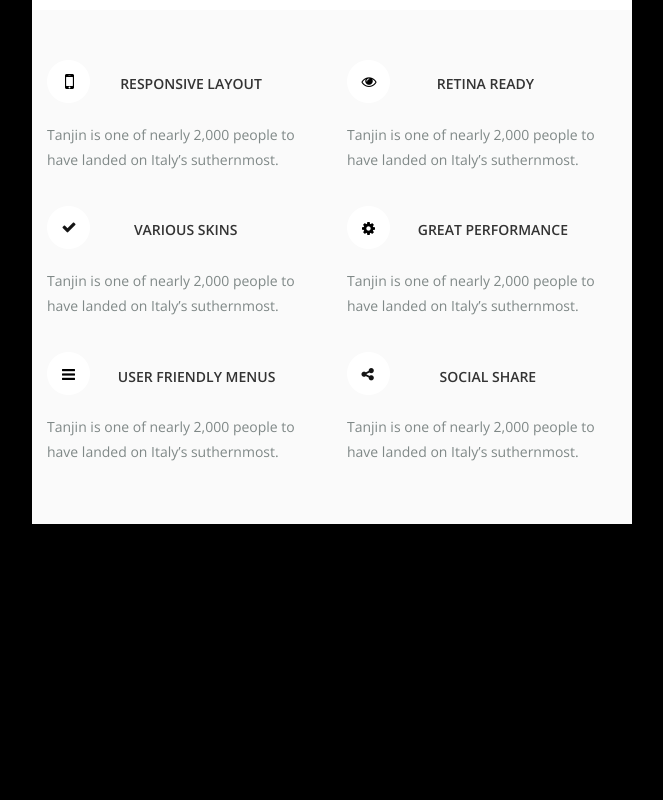
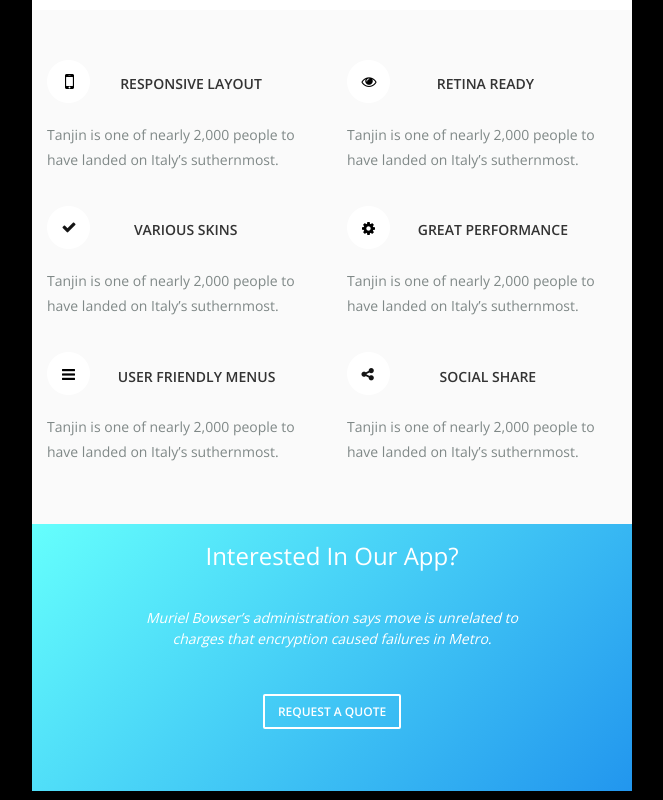
Before and after one commit to andrejarboe/htmlEmails, a React app: page cpEmail/public/index.html in a window 1280 px wide. Shown: the part 3185-3985 px from the top of the page, without its empty margins (308-971 px from the left). Before the commit the page ends 3718 px from the top, so only its background shows below. Built offline with nearby package versions, Linux system fonts and the light colour scheme.

Commit message:
started intrest row

```diff
--- a/cpEmail/public/index.html
+++ b/cpEmail/public/index.html
@@ -914,7 +914,8 @@
                                       font-size: 14px;
                                     "
                                   >
-                                  Tanjin is one of nearly 2,000 people to have landed on Italy’s suthernmost.
+                                    Tanjin is one of nearly 2,000 people to have
+                                    landed on Italy’s suthernmost.
                                   </p>
                                 </td>
                               </tr>
@@ -979,7 +980,8 @@
                                       font-size: 14px;
                                     "
                                   >
-                                  Tanjin is one of nearly 2,000 people to have landed on Italy’s suthernmost.
+                                    Tanjin is one of nearly 2,000 people to have
+                                    landed on Italy’s suthernmost.
                                   </p>
                                 </td>
                               </tr>
@@ -1045,7 +1047,7 @@
                                         font-size: 14px;
                                       "
                                     >
-                                    Various Skins
+                                      Various Skins
                                     </td>
                                   </table>
                                   <!-- end of icon table  -->
@@ -1064,7 +1066,8 @@
                                       font-size: 14px;
                                     "
                                   >
-                                  Tanjin is one of nearly 2,000 people to have landed on Italy’s suthernmost.
+                                    Tanjin is one of nearly 2,000 people to have
+                                    landed on Italy’s suthernmost.
                                   </p>
                                 </td>
                               </tr>
@@ -1110,7 +1113,7 @@
                                         font-size: 14px;
                                       "
                                     >
-                                    Great Performance
+                                      Great Performance
                                     </td>
                                   </table>
                                   <!-- end of icon table  -->
@@ -1129,7 +1132,8 @@
                                       font-size: 14px;
                                     "
                                   >
-                                  Tanjin is one of nearly 2,000 people to have landed on Italy’s suthernmost.
+                                    Tanjin is one of nearly 2,000 people to have
+                                    landed on Italy’s suthernmost.
                                   </p>
                                 </td>
                               </tr>
@@ -1195,7 +1199,7 @@
                                         font-size: 14px;
                                       "
                                     >
-                                    User Friendly Menus
+                                      User Friendly Menus
                                     </td>
                                   </table>
                                   <!-- end of icon table  -->
@@ -1214,7 +1218,8 @@
                                       font-size: 14px;
                                     "
                                   >
-                                  Tanjin is one of nearly 2,000 people to have landed on Italy’s suthernmost.
+                                    Tanjin is one of nearly 2,000 people to have
+                                    landed on Italy’s suthernmost.
                                   </p>
                                 </td>
                               </tr>
@@ -1260,7 +1265,7 @@
                                         font-size: 14px;
                                       "
                                     >
-                                    Social Share
+                                      Social Share
                                     </td>
                                   </table>
                                   <!-- end of icon table  -->
@@ -1279,7 +1284,8 @@
                                       font-size: 14px;
                                     "
                                   >
-                                  Tanjin is one of nearly 2,000 people to have landed on Italy’s suthernmost.
+                                    Tanjin is one of nearly 2,000 people to have
+                                    landed on Italy’s suthernmost.
                                   </p>
                                 </td>
                               </tr>
@@ -1295,11 +1301,88 @@
               </td>
             </tr>
             <!-- end of detail row -->
-            <!-- start of main row -->
+            <!-- start of interest row -->
             <tr>
-              <td></td>
+              <td>
+                <table
+                  class="header-left"
+                  width="100%"
+                  align="left"
+                  cellspacing="0"
+                  cellpadding="0"
+                  border="0"
+                  style="
+                    background: #65fffd;
+                    background: -moz-linear-gradient(
+                      -45deg,
+                      #65fffd 0%,
+                      #2296ee 100%
+                    );
+                    background: -webkit-linear-gradient(
+                      -45deg,
+                      #65fffd 0%,
+                      #2296ee 100%
+                    );
+                    background: linear-gradient(
+                      135deg,
+                      #65fffd 0%,
+                      #2296ee 100%
+                    );
+                    filter: progid:DXImageTransform.Microsoft.gradient( startColorstr='#65fffd', endColorstr='#2296ee',GradientType=1 );
+                    padding: 15px 15px 70px 15px;
+                  "
+                >
+                  <tr>
+                    <td
+                      align="center"
+                    >
+                      <h3
+                      style="
+                      font-family: 'Open Sans', 'Helvetica Neue', Helvetica,
+                        Arial, 'Lucida Grande', sans-serif;
+                      color: white;
+                      padding: 0 0 35px 0;
+                      margin: 0;
+                      font-weight: 300;
+                      text-transform: capitalize;
+                      font-size: 24px;
+                    "
+                    align="center"
+                      >Interested in our App?</h3>
+                      <p
+                        style="
+                          font-style: italic;
+                          font-size: 14px;
+                          margin: 0;
+                          line-height: 1.5;
+                          padding: 0 0 50px;
+                          max-width: 400px;
+                          color: white;
+                        "
+                    >
+                        Muriel Bowser’s administration says move is unrelated to
+                        charges that encryption caused failures in Metro.
+                      </p>
+                      <a href="#"
+                        style="
+                          border-radius: 2px;
+                          border: 2px solid white;
+                          padding: 7px 13px;
+                          text-decoration: none;
+                          color: white;
+                          text-transform: uppercase;
+                          font-size: 12px;
+                          font-weight: 600;
+                      "
+                      >
+                        request a quote
+                      </a>
+                    </td>
+                  </tr>
+                </table>
+              </td>
             </tr>
-            <!-- end of main row -->
+            <!-- end of interest row -->
             <tr>
               <!-- start of main row -->
               <td></td>
```
